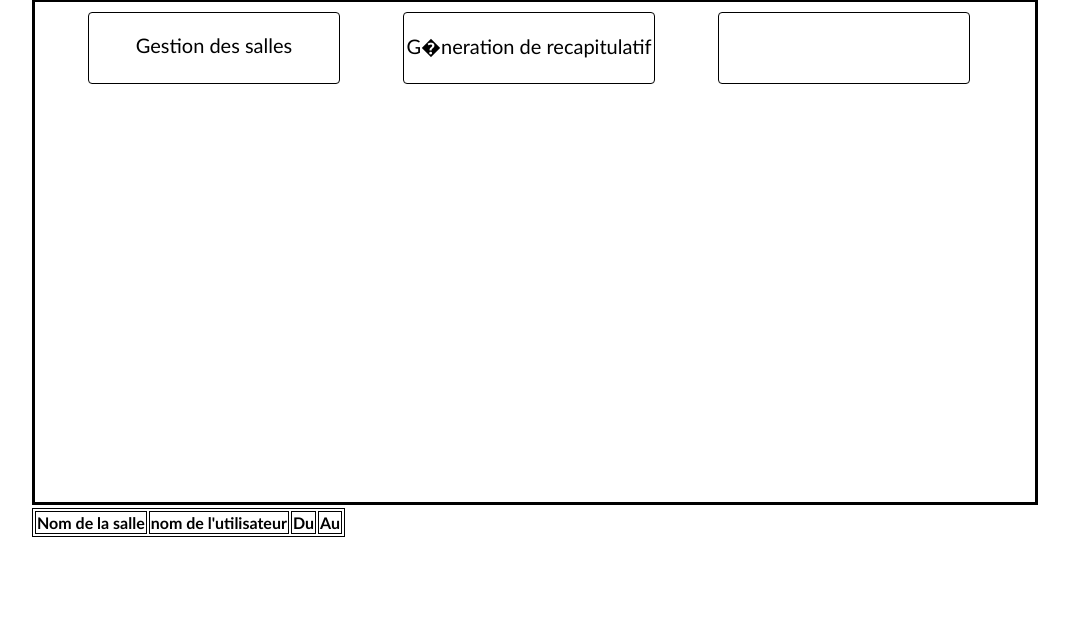
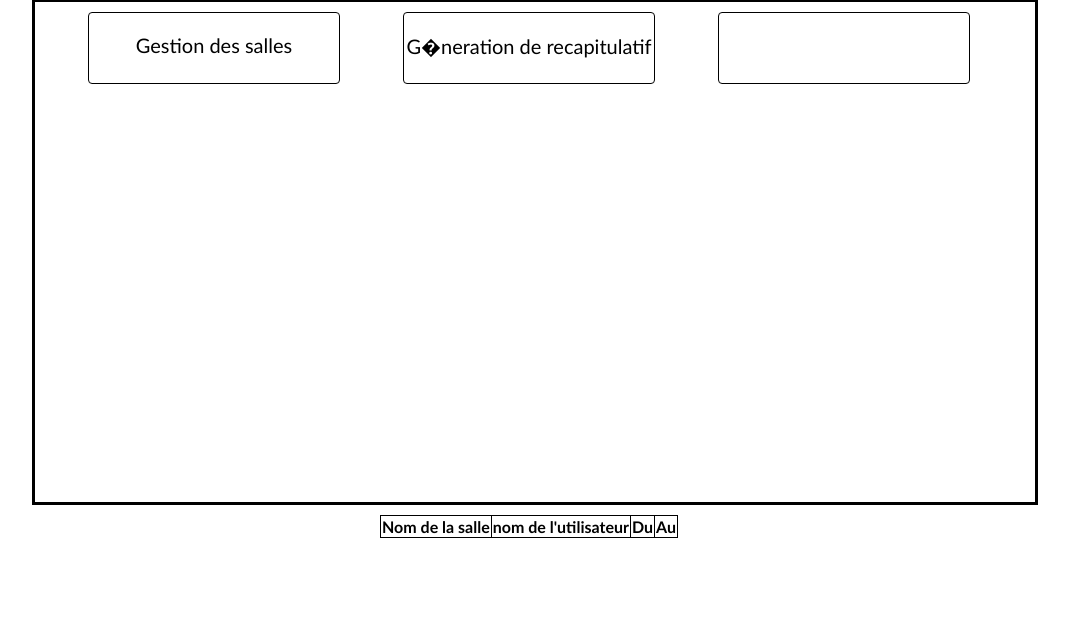
Before and after one commit to PPEfacturation/PPEfacturation, a PHP site: page /index.php?id=a in a window 1280 px wide. Shown: the part 183-800 px from the top of the page, without its empty margins (111-1180 px from the left). Run offline with PHP 8.4, Linux system fonts and the light colour scheme; data that the repository does not hold is empty.

Commit message:
on est déter encore une commit: centrage tableau et border-collapse : collapse;

```diff
--- a/PPEfacturation/css/index.css
+++ b/PPEfacturation/css/index.css
@@ -23,8 +23,9 @@ nav{
 	display : block;
 }
 table{
-	margin: 3px;
+	margin: 10px auto;
 	border :1px solid black;
+	border-collapse: collapse;
 }
 
 td{
```
